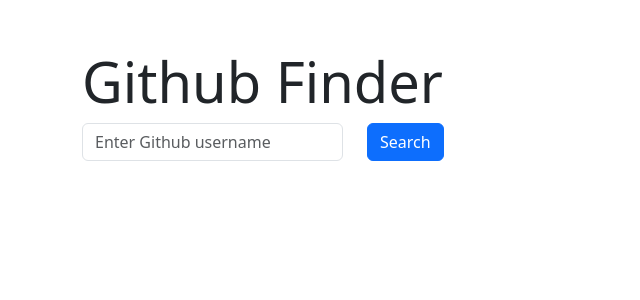
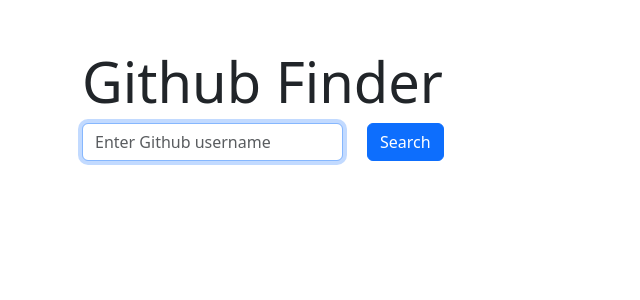
Before and after one commit to farooq-teqniqly/github-finder, a React (Vite) app: page / in a window 1280 px wide. Shown: the top 300 px of the page, without its empty margins (0-640 px from the left). Built offline with nearby package versions, Linux system fonts and the light colour scheme.

Commit message:
chore: Add input auto-focus functionality to UserSearch component using refs and effect.

```diff
--- a/src/components/UserSearch/UserSearch.jsx
+++ b/src/components/UserSearch/UserSearch.jsx
@@ -1,4 +1,4 @@
-import { useState } from "react";
+import { useState, useRef, useEffect } from "react";
 import { useQuery } from "@tanstack/react-query";
 import { Button, Col, Form, Row } from "react-bootstrap";
 
@@ -10,6 +10,12 @@
   const [username, setUsername] = useState("");
   const [submittedUsername, setSubmittedUserName] = useState("");
   const [recentUsers, setRecentUsers] = useState([]);
+
+  const inputRef = useRef(null);
+
+  useEffect(() => {
+    inputRef.current?.focus();
+  }, []);
 
   const { data, isLoading, isError, error } = useQuery({
     queryKey: ["users", submittedUsername],
@@ -45,6 +51,7 @@
           <Col md={3}>
             <Form.Group className="mb-3" controlId="formBasicEmail">
               <Form.Control
+                ref={inputRef}
                 type="text"
                 placeholder="Enter Github username"
                 value={username}
```
